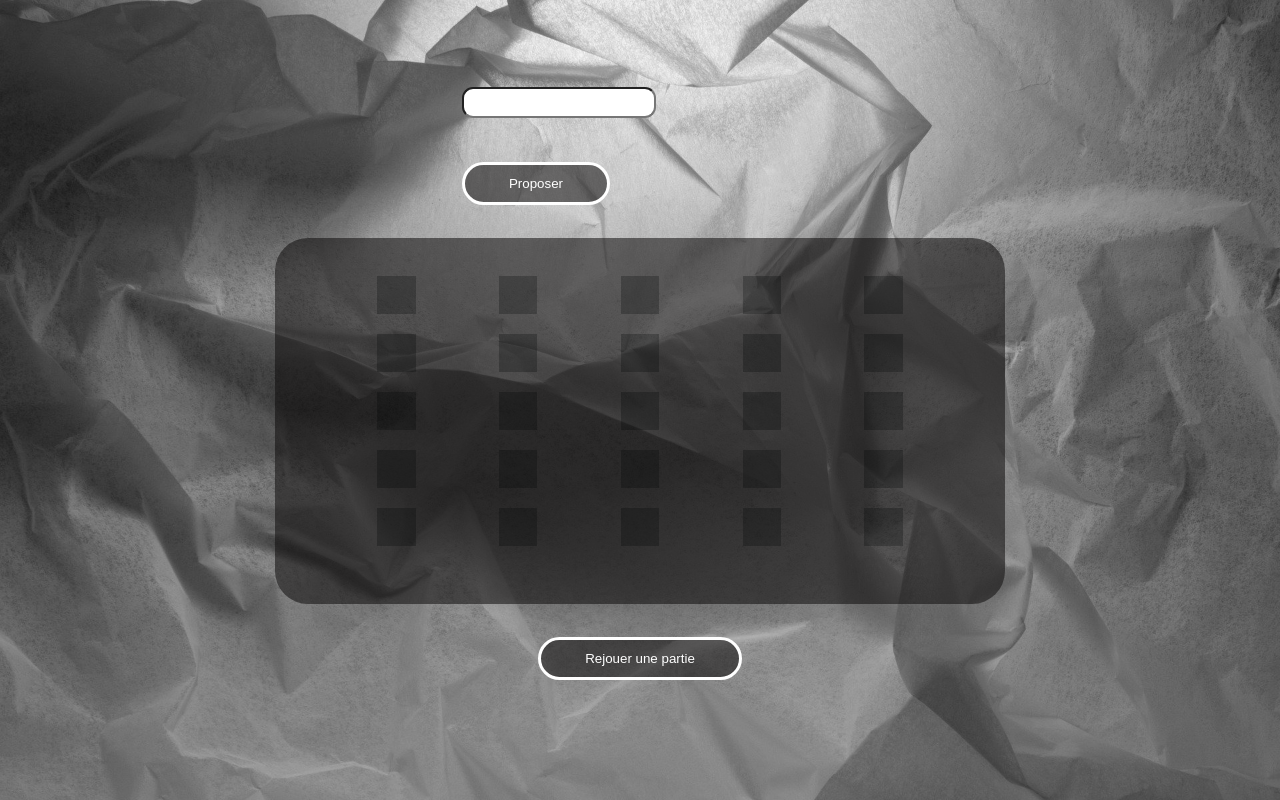
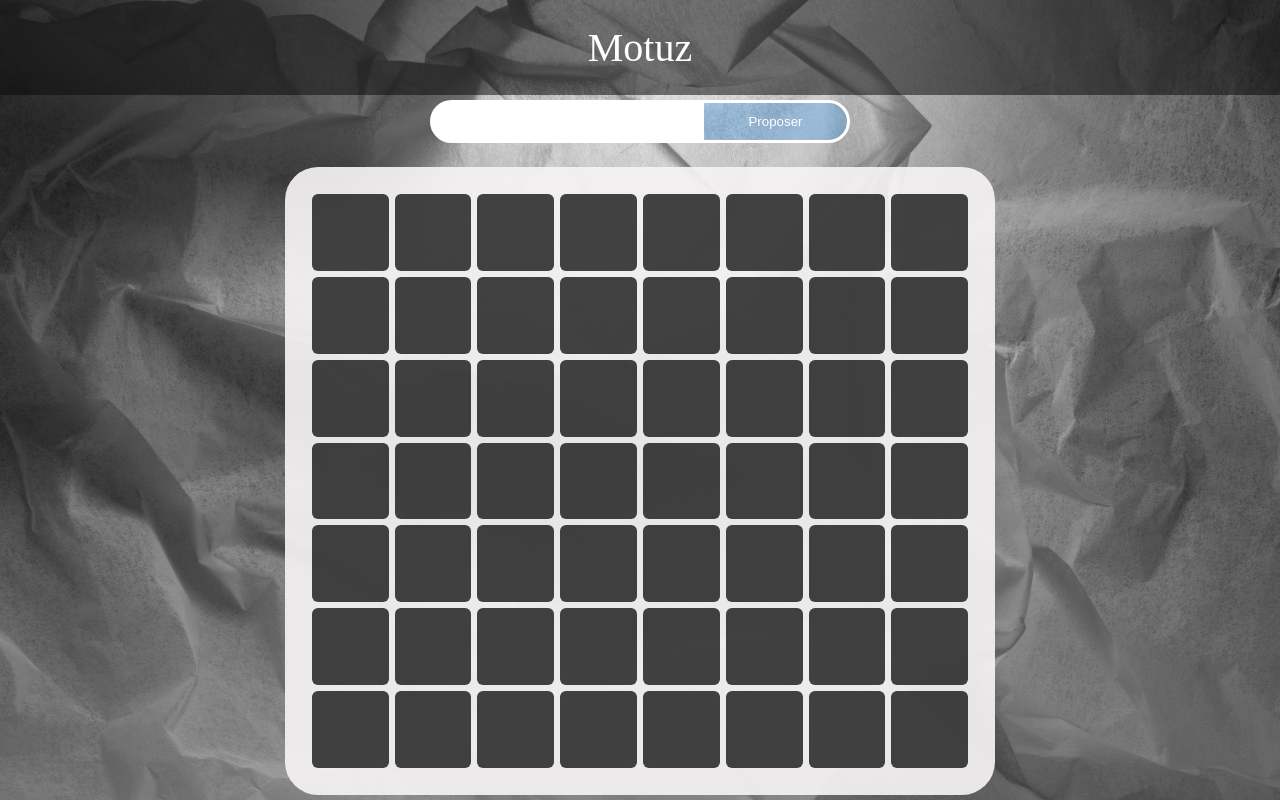
Before and after one commit to TimotheeGimbert/motuz, a website built with webpack: page index.html in a window 1280 px wide. Built offline with Linux system fonts and the light colour scheme.

Commit message:
design improved

```diff
--- a/index.html
+++ b/index.html
@@ -11,16 +11,26 @@
 
 <body>
 
-  <div class="app">
-    <section>
+  <header>Motuz</header>
+
+  <main>
+
+    <section class="input">
       <input type="text">
       <button id="submitButton">Proposer</button>
     </section>
-    <div class="board"></div>
+
+      <section class="board">
+
+      </section>
+
+  </main>
+
+  <!-- <div id="resultModal">
+    RESULTAT
     <button id="replayButton">Rejouer une partie</button>
-    <div id="resultModal">RESULTAT</div>
   </div>
-
+   -->
   <script src="./dist/bundle.js"></script>
 </body>
 
--- a/src/js/index.js
+++ b/src/js/index.js
@@ -3,7 +3,7 @@ import '../style/index.scss';
 const main = () => {
 
   //const words = ['marmotte', 'potiron', 'citron', 'chaton', 'marmitte', 'parasol', 'balade', 'mousson', 'parquet', 'belgique', 'chausson', 'marbre', 'pizzas', 'beignet', 'bonnet', 'capuche', 'araignee', 'populaire', 'tonneau'];
-  const words = ['pizza', 'pizza'];
+  const words = ['potirons', 'potirons'];
   let status;
 
   const game = () => {
@@ -31,7 +31,7 @@ const main = () => {
       }
 
       wordToFind = generateWord();
-      maxAttempts = wordToFind.length;
+      maxAttempts = wordToFind.length-1;
       lettersFound = [...Array(wordToFind.length)];
       round = 0;
       status = 'playing';
--- a/src/style/_custom.scss
+++ b/src/style/_custom.scss
@@ -1,6 +1,10 @@
 $dark-opac: rgba(14, 12, 12, 0.541);
+$light-opac: rgba(245, 243, 243, 0.925);
+$dark-box: rgba(14, 12, 12, 0.767);
 
 $red-custom: #e62d43af;
 $yellow-custom: #FAB905;
 $green-custom: #5bc216d5;
-$blue-custom: #5AAFFA;
+$blue-custom: #2893f0a1;
+
+$breakpoint : 1300px;
--- a/src/style/index.scss
+++ b/src/style/index.scss
@@ -6,6 +6,7 @@
 }
 
 body {
+  height: 100vh;
   margin: 0;
   padding: 0;
   background-image: url("../assets/images/paper.jpg");
@@ -13,78 +14,71 @@ body {
   background-position: center;
   background-attachment: fixed;
   background-size: cover;
+
+  display: flex;
+  flex-direction: column;
+  justify-content: space-between;
+
+  header {
+    background-color: $dark-opac;
+    color: white;
+    font-size: 5vh;
+    padding: 3vh;
+    text-align: center;
   }
 
-.app {
-  width: 100vw;
-  height: 100vh;
+  main {
+    height: 100%;
     display: flex;
     flex-direction: column;
     justify-content: center;
     align-items: center;
-
-  section {
-    input {
-      width: 50%;
-      margin-bottom: 11px;
-      border-radius: 11px;
-      padding: 6px;
-      margin-right: 11px;
   }
 }
 
+.input {
+  margin-bottom: 3vh;
+  display: flex;
 
-  button {
-    margin: 33px 0;
+  input {
     padding: 11px 44px;
+    border: 3px solid white;
     border-radius: 30px;
-    background-color: $dark-opac;
-    color: white;
-    border: 3px solid white;
-    &:hover {
-      background-color: white;
-      color: $dark-opac;
+    border-top-right-radius: 0;
+    border-bottom-right-radius: 0;
   }
+
+  #submitButton {
+    border-top-left-radius: 0;
+    border-bottom-left-radius: 0;
   }
 }
 
-#resultModal {
-  display: none;
-}
-
-
 .board {
-  padding: 3%;
-  width: 51vw;
-  background-color: $dark-opac;
+  padding: 6vh;
+  background-color: $light-opac;
   border-radius: 33px;
   display: flex;
-  flex-flow: column nowrap;
-  justify-content: space-evenly;
-}
+  flex-direction: column;
 
   .line {
-  width: 100%;
-  height: 100%;
     display: flex;
-  justify-content: space-evenly;
-  gap: 3%;
-  margin-bottom: 3%;
 
     .box {
       width: 3vw;
       height: 3vw;
+      margin: 3px;
       display: flex;
       justify-content: center;
       align-items: center;
-    background-color: rgba(0, 0, 0, 0.247);
+      background-color: $dark-box;
       color: white;
       font-size: 2.2rem;
+      border-radius: 6px;
 
       &.placed {
         background-color: $green-custom;
       }
-
       &.misplaced {
         background-color: $yellow-custom;
       }
@@ -93,3 +87,30 @@ body {
       }
     }
   }
+}
+
+button {
+  padding: 11px 44px;
+  border-radius: 30px;
+  background-color: #2893f04b;
+  color: white;
+  border: 3px solid white;
+  &:hover {
+    background-color: $blue-custom;
+    cursor: pointer;
+  }
+}
+
+@media all and (max-width: $breakpoint) {
+  .board {
+    padding: 3vh;
+
+    .line {
+
+      .box {
+        width: 6vw;
+        height: 6vw;
+      }
+    }
+  }
+}
```
Also changed, not shown: dist/bundle.css, dist/bundle.js. Lines whose indentation alone changed are shown as unchanged.
